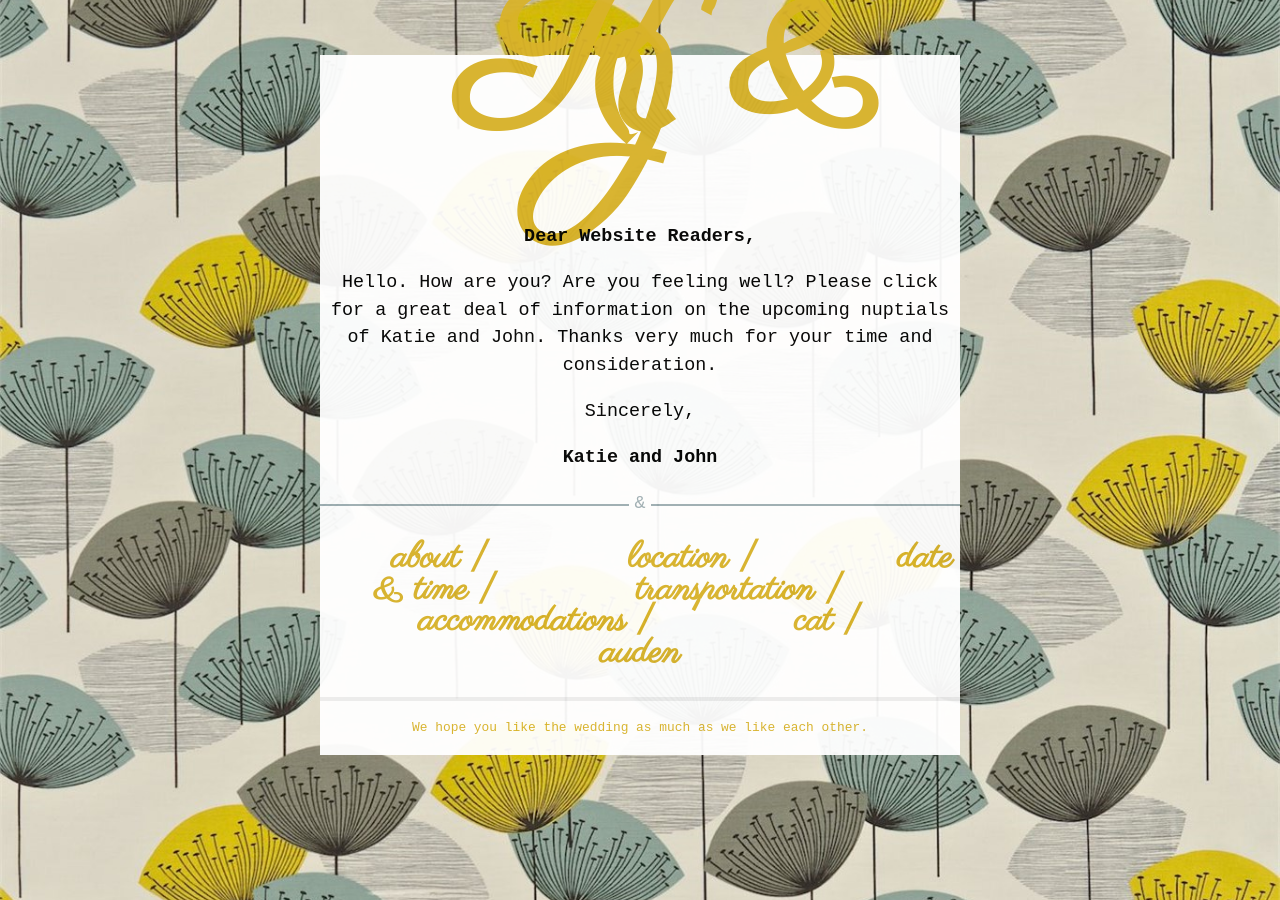
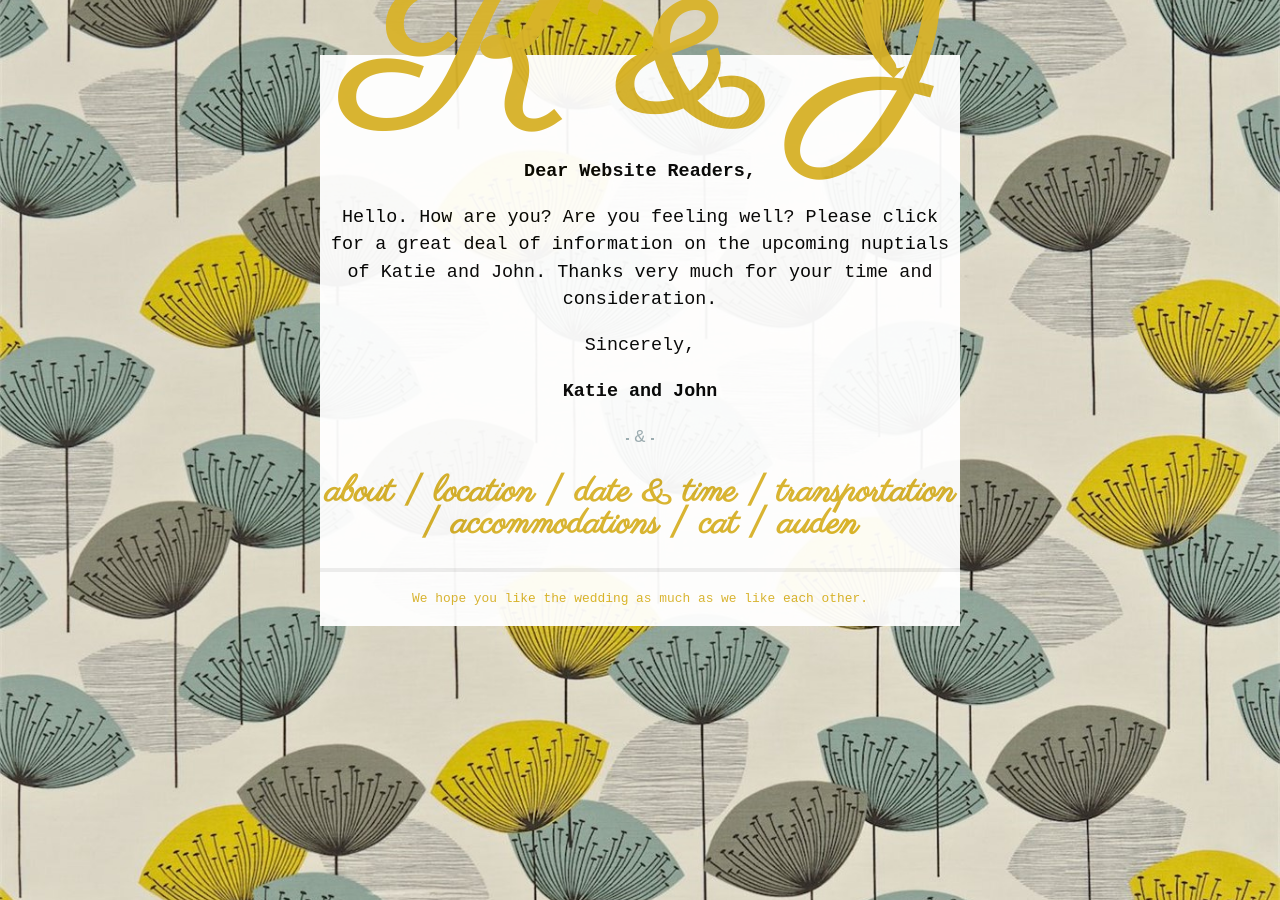
Before and after one commit to jrladd/kmarriesj, a Jekyll site: the page built from index.md, in a window 1280 px wide. Built offline with Jekyll 4.4.1, drawn with Linux system fonts in a browser that asks for light colours; Markdown is read by kramdown in place of the engine named in the settings.

Commit message:
add responsive design elements

```diff
--- a/css/main.css
+++ b/css/main.css
@@ -85,8 +85,6 @@
   text-decoration: none;
   font-size: 200%;
   display: inline;
-  margin-left: 10%;
-  margin-right: 10%;
 }
 
 .title {
@@ -135,7 +133,7 @@
     content: "";
     position: absolute;
     top: 50%;
-    width: 25em;
+    width: 30%;
     height: 2px;
     background: #9EAEB3;
 }
```
